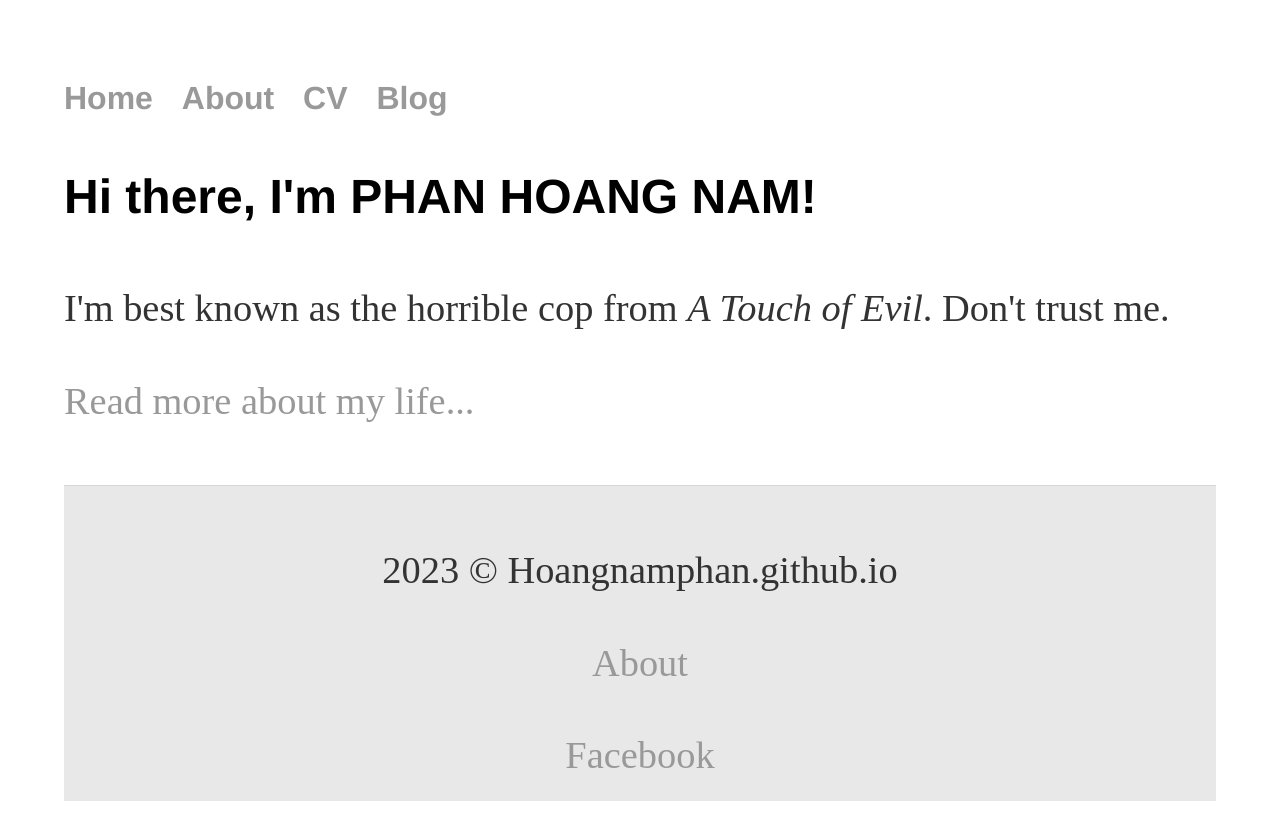
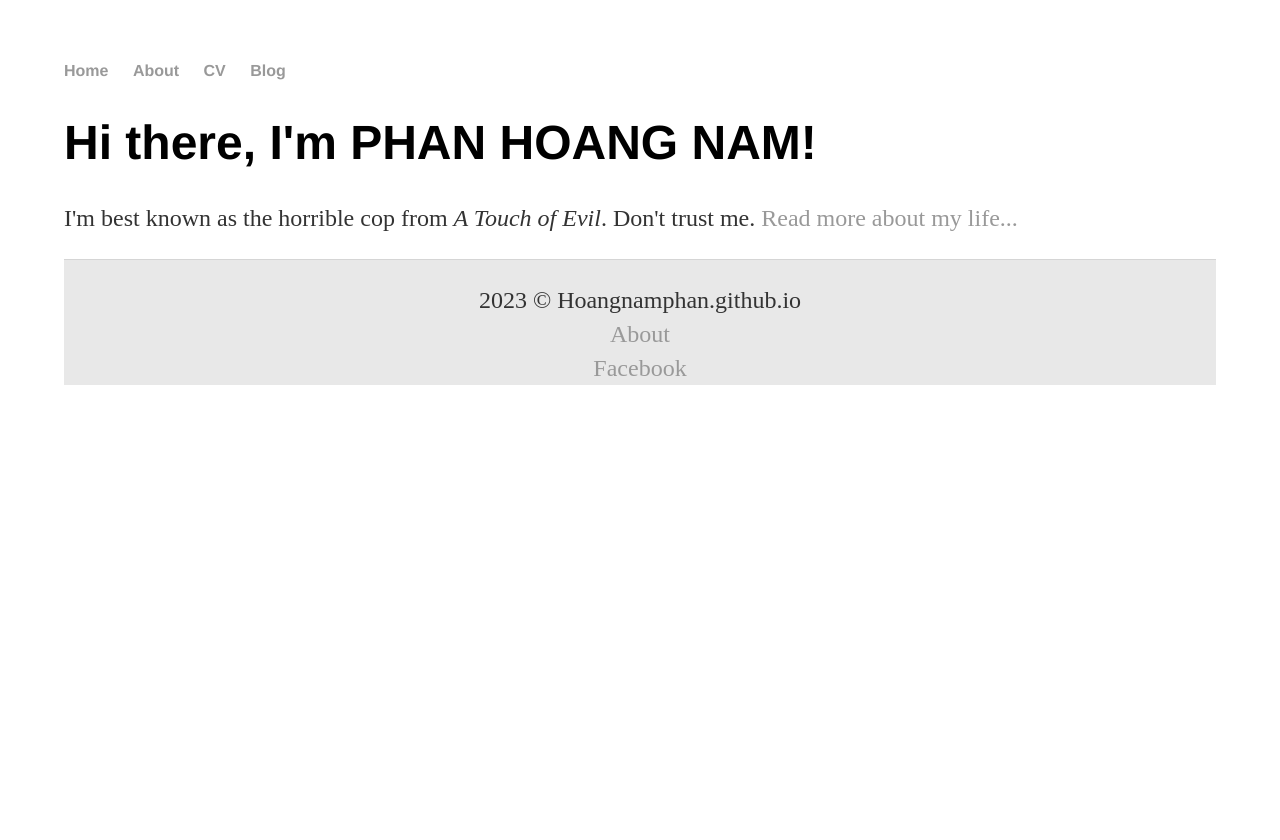
Before and after one commit to hoAngnaMPHan/hoangnamphan.github.io, a Jekyll site: the page built from index.html, in a window 1280 px wide. Shown: the top 840 px of the page. Built offline with Jekyll 4.4.1, drawn with Linux system fonts in a browser that asks for light colours; the list of posts is cut into pages by our own code.

Commit message:
Update main.css

```diff
--- a/css/main.css
+++ b/css/main.css
@@ -5,19 +5,30 @@
 a:visited {color: #006600}
 a:active {color: #FF00CC}
 
-p, ul { font-size: 2.4em; line-height: 2.4em; color: #333; }
+p, ul { font-size: 1.5em; line-height: 1.4em; color: #333; }
 
 h1, h2, h3, h4 { font-family: 'Helvetica', 'Arial', 'Sans-Serif'; }
 h1 { font-size: 3.0em;  }
-h2 { font-size: 2.8em; }
-h3 { font-size: 2.6em; }
-h4 { font-size: 2.4em; }
+h2 { font-size: 2.7em; }
+h3 { font-size: 2.4em; }
+h4 { font-size: 2.0em; }
 
-nav ul { font-size: 2.0em; font-family: 'Helvetica', 'Arial', 'Sans-Serif'; padding: 0px; list-style: none; font-weight: bold; }
+nav ul { font-size: 1.0em; font-family: 'Helvetica', 'Arial', 'Sans-Serif'; padding: 0px; list-style: none; font-weight: bold; }
 footer ul { font-size: 1.5em; font-family: 'Helvetica', 'Arial', 'Sans-Serif'; padding: 0px; list-style: none; font-weight: bold; }
 nav ul li, footer ul li { display: inline; margin-right: 20px; }
 
 footer { border-top: 1px solid #d5d5d5; font-size: .8em; }
+
+mobile-browser-support {
+  position: absolute;
+  left: 50%;
+  top: 260px;
+  margin-left: -90px;
+  font-size: 16px;
+  color: gray;
+  font-family: "Helvetica Neue", Helvetica, arial, freesans, clean, sans-serif;
+  font-weight: 300;
+}
 
 
 
```
